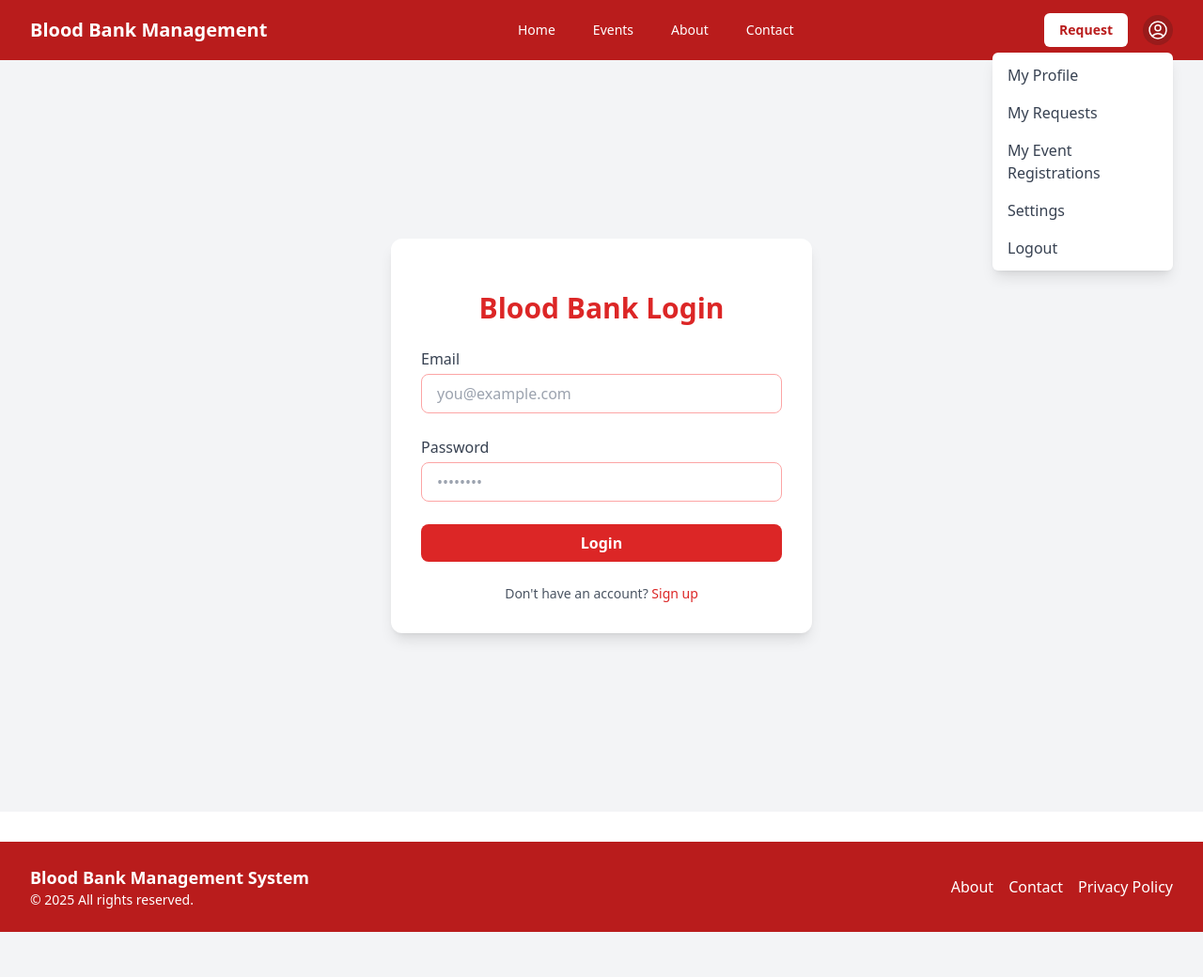
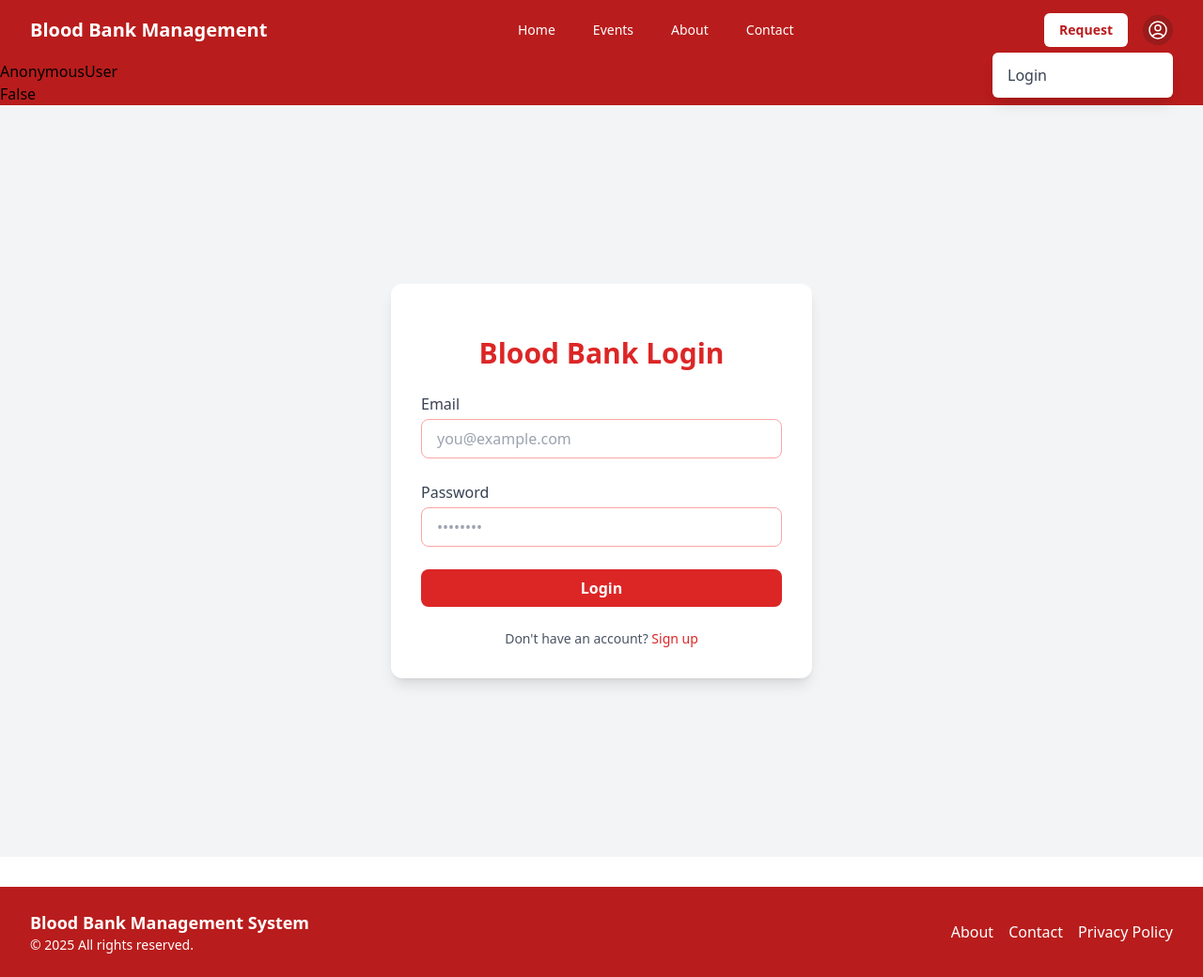
Before and after one commit to itsmedarpan/bms, a Django app: page /login/ in a window 1280 px wide, after a click on "Open user menu". Shown: the whole page at 94% size. Before the commit the page ends 992 px from the top, so only its background shows below. Run offline with Django 5.2, Linux system fonts and the light colour scheme; some libraries are stand-ins or nearby versions.

Commit message:
authentication form fixed

```diff
--- a/bms/bms/settings.py
+++ b/bms/bms/settings.py
@@ -116,3 +116,7 @@
 # https://docs.djangoproject.com/en/5.2/ref/settings/#default-auto-field
 
 DEFAULT_AUTO_FIELD = 'django.db.models.BigAutoField'
+
+LOGIN_REDIRECT_URL = '/'
+
+LOGOUT_REDIRECT_URL = '/'
--- a/bms/core/templates/components/header.html
+++ b/bms/core/templates/components/header.html
@@ -7,33 +7,59 @@
             <div class="flex-1 hidden md:flex justify-center">
                 <div class="flex items-baseline space-x-4">
                     <a href="/" class="text-white px-3 py-2 rounded-md text-sm font-medium hover:bg-red-800">Home</a>
-          <a href="{% url 'list_event' %}" class="text-white px-3 py-2 rounded-md text-sm font-medium hover:bg-red-800">Events</a>
-          <a href="/about/" class="text-white px-3 py-2 rounded-md text-sm font-medium hover:bg-red-800">About</a>
-          <a href="/contact/" class="text-white px-3 py-2 rounded-md text-sm font-medium hover:bg-red-800">Contact</a>
+                    <a href="{% url 'list_event' %}"
+                        class="text-white px-3 py-2 rounded-md text-sm font-medium hover:bg-red-800">Events</a>
+                    <a href="/about/"
+                        class="text-white px-3 py-2 rounded-md text-sm font-medium hover:bg-red-800">About</a>
+                    <a href="/contact/"
+                        class="text-white px-3 py-2 rounded-md text-sm font-medium hover:bg-red-800">Contact</a>
                 </div>
             </div>
             <div class="flex items-center space-x-2 mr-4">
-        <a href="{% url 'request' %}" class="bg-white text-red-700 px-4 py-2 rounded-md font-semibold hover:bg-red-100 transition text-sm">Request</a>
+                <a href="{% url 'request' %}"
+                    class="bg-white text-red-700 px-4 py-2 rounded-md font-semibold hover:bg-red-100 transition text-sm">Request</a>
             </div>
             <div class="relative">
-        <button id="profile-menu-btn" type="button" class="flex items-center text-sm rounded-full focus:outline-none focus:ring-2 focus:ring-white" onclick="document.getElementById('profile-dropdown').classList.toggle('hidden')">
+                <button id="profile-menu-btn" type="button"
+                    class="flex items-center text-sm rounded-full focus:outline-none focus:ring-2 focus:ring-white"
+                    onclick="document.getElementById('profile-dropdown').classList.toggle('hidden')">
                     <span class="sr-only">Open user menu</span>
-          <svg xmlns="http://www.w3.org/2000/svg" fill="none" viewBox="0 0 24 24" stroke-width="1.5" stroke="currentColor" class="h-8 w-8 text-white bg-red-800 rounded-full p-1">
-            <path stroke-linecap="round" stroke-linejoin="round" d="M17.982 18.725A7.488 7.488 0 0 0 12 15.75a7.488 7.488 0 0 0-5.982 2.975m11.963 0a9 9 0 1 0-11.963 0m11.963 0A8.966 8.966 0 0 1 12 21a8.966 8.966 0 0 1-5.982-2.275M15 9.75a3 3 0 1 1-6 0 3 3 0 0 1 6 0Z" />
+                    <svg xmlns="http://www.w3.org/2000/svg" fill="none" viewBox="0 0 24 24" stroke-width="1.5"
+                        stroke="currentColor" class="h-8 w-8 text-white bg-red-800 rounded-full p-1">
+                        <path stroke-linecap="round" stroke-linejoin="round"
+                            d="M17.982 18.725A7.488 7.488 0 0 0 12 15.75a7.488 7.488 0 0 0-5.982 2.975m11.963 0a9 9 0 1 0-11.963 0m11.963 0A8.966 8.966 0 0 1 12 21a8.966 8.966 0 0 1-5.982-2.275M15 9.75a3 3 0 1 1-6 0 3 3 0 0 1 6 0Z" />
                     </svg>
                 </button>
-        <div id="profile-dropdown" class="hidden absolute right-0 mt-2 w-48 bg-white rounded-md shadow-lg py-1 z-50">
+                <div id="profile-dropdown"
+                    class="hidden absolute right-0 mt-2 w-48 bg-white rounded-md shadow-lg py-1 z-50">
+                    {% if user.is_authenticated %}
                     <a href="/profile/" class="block px-4 py-2 text-gray-700 hover:bg-gray-100">My Profile</a>
-          <a href="{% url 'request' %}" class="block px-4 py-2 text-gray-700 hover:bg-gray-100">My Requests</a>
-          <a href="/profile/registrations/" class="block px-4 py-2 text-gray-700 hover:bg-gray-100">My Event Registrations</a>
+                    <a href="{% url 'my_request' %}" class="block px-4 py-2 text-gray-700 hover:bg-gray-100">My
+                        Requests</a>
+                    <a href="/profile/registrations/" class="block px-4 py-2 text-gray-700 hover:bg-gray-100">My Event
+                        Registrations</a>
                     <a href="/profile/settings/" class="block px-4 py-2 text-gray-700 hover:bg-gray-100">Settings</a>
-          <a href="/logout/" class="block px-4 py-2 text-gray-700 hover:bg-gray-100">Logout</a>
+                    <form method="post" action="{% url 'logout' %}">
+                        {% csrf_token %}
+                        <button type="submit" class="block px-4 py-2 text-gray-700 hover:bg-gray-100">Logout</button>
+                    </form>
+                    {% else %}
+                    <form method="post" action="{% url 'login' %}">
+                        {% csrf_token %}
+                        <button type="submit" class="block px-4 py-2 text-gray-700 hover:bg-gray-100">Login</button>
+                    </form>
+                    {% endif %}
                 </div>
             </div>
             <div class="-mr-2 flex md:hidden">
-        <button type="button" class="bg-red-800 inline-flex items-center justify-center p-2 rounded-md text-white hover:bg-red-900 focus:outline-none" aria-controls="mobile-menu" aria-expanded="false" onclick="document.getElementById('mobile-menu').classList.toggle('hidden')">
-          <svg class="h-6 w-6" xmlns="http://www.w3.org/2000/svg" fill="none" viewBox="0 0 24 24" stroke="currentColor" aria-hidden="true">
-            <path stroke-linecap="round" stroke-linejoin="round" stroke-width="2" d="M4 6h16M4 12h16M4 18h16" />
+                <button type="button"
+                    class="bg-red-800 inline-flex items-center justify-center p-2 rounded-md text-white hover:bg-red-900 focus:outline-none"
+                    aria-controls="mobile-menu" aria-expanded="false"
+                    onclick="document.getElementById('mobile-menu').classList.toggle('hidden')">
+                    <svg class="h-6 w-6" xmlns="http://www.w3.org/2000/svg" fill="none" viewBox="0 0 24 24"
+                        stroke="currentColor" aria-hidden="true">
+                        <path stroke-linecap="round" stroke-linejoin="round" stroke-width="2"
+                            d="M4 6h16M4 12h16M4 18h16" />
                     </svg>
                 </button>
             </div>
@@ -42,30 +68,51 @@
     <div class="md:hidden hidden" id="mobile-menu">
         <div class="px-2 pt-2 pb-3 space-y-1 sm:px-3">
             <a href="/" class="text-white block px-3 py-2 rounded-md text-base font-medium hover:bg-red-800">Home</a>
-      <a href="{% url 'list_event' %}" class="text-white block px-3 py-2 rounded-md text-base font-medium hover:bg-red-800">Events</a>
-      <a href="/about/" class="text-white block px-3 py-2 rounded-md text-base font-medium hover:bg-red-800">About</a>
-      <a href="/contact/" class="text-white block px-3 py-2 rounded-md text-base font-medium hover:bg-red-800">Contact</a>
-      <a href="{% url 'request' %}" class="text-white block px-3 py-2 rounded-md text-base font-medium bg-white text-red-700 hover:bg-red-100">Request</a>
-      <button type="button" class="w-full text-left text-white block px-3 py-2 rounded-md text-base font-medium hover:bg-red-800" onclick="document.getElementById('mobile-profile-dropdown').classList.toggle('hidden')">
+            <a href="{% url 'list_event' %}"
+                class="text-white block px-3 py-2 rounded-md text-base font-medium hover:bg-red-800">Events</a>
+            <a href="/about/"
+                class="text-white block px-3 py-2 rounded-md text-base font-medium hover:bg-red-800">About</a>
+            <a href="/contact/"
+                class="text-white block px-3 py-2 rounded-md text-base font-medium hover:bg-red-800">Contact</a>
+            <a href="{% url 'request' %}"
+                class="text-white block px-3 py-2 rounded-md text-base font-medium bg-white text-red-700 hover:bg-red-100">Request</a>
+            <button type="button"
+                class="w-full text-left text-white block px-3 py-2 rounded-md text-base font-medium hover:bg-red-800"
+                onclick="document.getElementById('mobile-profile-dropdown').classList.toggle('hidden')">
                 <span class="inline-flex items-center">
-          <svg xmlns="http://www.w3.org/2000/svg" fill="none" viewBox="0 0 24 24" stroke-width="1.5" stroke="currentColor" class="h-6 w-6 mr-2 text-white bg-red-800 rounded-full p-1">
-            <path stroke-linecap="round" stroke-linejoin="round" d="M17.982 18.725A7.488 7.488 0 0 0 12 15.75a7.488 7.488 0 0 0-5.982 2.975m11.963 0a9 9 0 1 0-11.963 0m11.963 0A8.966 8.966 0 0 1 12 21a8.966 8.966 0 0 1-5.982-2.275M15 9.75a3 3 0 1 1-6 0 3 3 0 0 1 6 0Z" />
+                    <svg xmlns="http://www.w3.org/2000/svg" fill="none" viewBox="0 0 24 24" stroke-width="1.5"
+                        stroke="currentColor" class="h-6 w-6 mr-2 text-white bg-red-800 rounded-full p-1">
+                        <path stroke-linecap="round" stroke-linejoin="round"
+                            d="M17.982 18.725A7.488 7.488 0 0 0 12 15.75a7.488 7.488 0 0 0-5.982 2.975m11.963 0a9 9 0 1 0-11.963 0m11.963 0A8.966 8.966 0 0 1 12 21a8.966 8.966 0 0 1-5.982-2.275M15 9.75a3 3 0 1 1-6 0 3 3 0 0 1 6 0Z" />
                     </svg>
                     Profile
                 </span>
             </button>
             <div id="mobile-profile-dropdown" class="hidden bg-white rounded-md shadow-lg py-1 mt-1">
+                {% if user.is_authenticated %}
                 <a href="/profile/" class="block px-4 py-2 text-gray-700 hover:bg-gray-100">My Profile</a>
                 <a href="{% url 'my_request' %}" class="block px-4 py-2 text-gray-700 hover:bg-gray-100">My Requests</a>
-        <a href="/profile/registrations/" class="block px-4 py-2 text-gray-700 hover:bg-gray-100">My Event Registrations</a>
+                <a href="/profile/registrations/" class="block px-4 py-2 text-gray-700 hover:bg-gray-100">My Event
+                    Registrations</a>
                 <a href="/profile/settings/" class="block px-4 py-2 text-gray-700 hover:bg-gray-100">Settings</a>
-        <a href="/logout/" class="block px-4 py-2 text-gray-700 hover:bg-gray-100">Logout</a>
+                <form method="post" action="{% url 'logout' %}">
+                    {% csrf_token %}
+                    <button type="submit" class="block px-4 py-2 text-gray-700 hover:bg-gray-100">Logout</button>
+                </form>
+                {% else %}
+                <form method="post" action="{% url 'login' %}">
+                    {% csrf_token %}
+                    <button type="submit" class="block px-4 py-2 text-gray-700 hover:bg-gray-100">Login</button>
+                </form>
+                {% endif %}
             </div>
         </div>
     </div>
+    <h1>{{user}}</h1>
+    <h1>{{user.is_authenticated}}</h1>
 </nav>
 <script>
-  document.addEventListener('click', function(event) {
+    document.addEventListener('click', function (event) {
         var dropdown = document.getElementById('profile-dropdown');
         var button = document.getElementById('profile-menu-btn');
         var mobileDropdown = document.getElementById('mobile-profile-dropdown');
--- a/bms/core/templates/components/signin.html
+++ b/bms/core/templates/components/signin.html
@@ -3,20 +3,20 @@
 {% block content %}
 
 <div class="flex justify-center items-center min-h-screen bg-gray-100">
-    <form class="bg-white p-8 rounded-xl shadow-lg w-full max-w-md space-y-6" method="POST" action="">
+    <form class="bg-white p-8 rounded-xl shadow-lg w-full max-w-md space-y-6" method="post" action="{% url 'login' %}">
         {% csrf_token %}
         <h2 class="text-3xl font-bold text-center text-red-600">Blood Bank Login</h2>
 
         <div>
             <label class="block text-gray-700 mb-1">Email</label>
-            <input type="email" placeholder="you@example.com" name="email"
+            <input type="text" placeholder="you@example.com" name="username"
                 class="w-full px-4 py-2 border border-red-300 rounded-lg focus:ring-2 focus:ring-red-500 focus:outline-none"
                 required />
         </div>
 
         <div>
             <label class="block text-gray-700 mb-1">Password</label>
-            <input type="password" placeholder="••••••••"
+            <input type="password" placeholder="••••••••" name="password"
                 class="w-full px-4 py-2 border border-red-300 rounded-lg focus:ring-2 focus:ring-red-500 focus:outline-none"
                 required />
         </div>
--- a/bms/core/templates/components/signup.html
+++ b/bms/core/templates/components/signup.html
@@ -3,7 +3,7 @@
 {% block content %}
 
 <div class="flex justify-center items-center bg-gray-100 min-h-screen ">
-    <form class="bg-white p-8 rounded-xl shadow-lg w-full max-w-md space-y-6" method="POST" action="">
+    <form class="bg-white p-8 rounded-xl shadow-lg w-full max-w-md space-y-6" method="post" action="">
         {% csrf_token %}
         <h2 class="text-3xl font-bold text-center text-red-600">Sign Up</h2>
 
```
Also changed, not shown: bms/db.sqlite3. Lines whose indentation alone changed are shown as unchanged.
